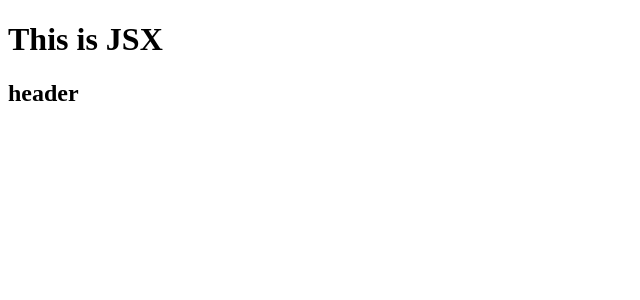
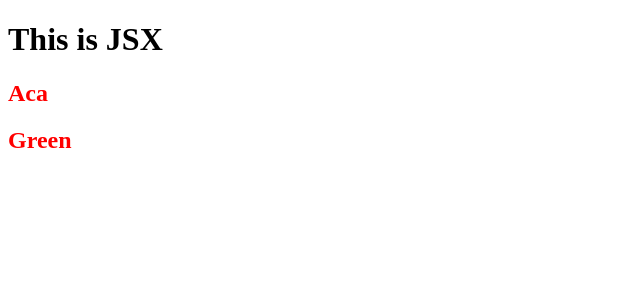
Before and after one commit to storiaca/ts-react, a React app: page / in a window 1280 px wide. Shown: the top 300 px of the page, without its empty margins (0-640 px from the left). Built offline with nearby package versions, Linux system fonts and the light colour scheme.

Commit message:
Use props in components

```diff
--- a/src/components/Header.tsx
+++ b/src/components/Header.tsx
@@ -1,11 +1,15 @@
-import React from "react";
+import * as React from "react";
 
-const Header = () => {
+const Header = (props: any) => {
   return (
     <div>
-      <h2>header</h2>
+      <h2 style={{ color: "red" }}>{props.text}</h2>
     </div>
   );
 };
 
+// function Header(props) {
+//   return <h2>{props.text}</h2>;
+// }
+
 export default Header;
--- a/src/index.tsx
+++ b/src/index.tsx
@@ -5,7 +5,8 @@ import Header from "./components/Header";
 ReactDOM.render(
   <div>
     <h1>This is JSX</h1>
-    <Header />
+    <Header text="Aca" />
+    <Header text="Green" />
   </div>,
   document.getElementById("root")
 );
--- a/tsconfig.json
+++ b/tsconfig.json
@@ -27,7 +27,7 @@
     // "isolatedModules": true,               /* Transpile each file as a separate module (similar to 'ts.transpileModule'). */
 
     /* Strict Type-Checking Options */
-    "strict": true /* Enable all strict type-checking options. */,
+    //"strict": true /* Enable all strict type-checking options. */,
     // "noImplicitAny": true,                 /* Raise error on expressions and declarations with an implied 'any' type. */
     // "strictNullChecks": true,              /* Enable strict null checks. */
     // "strictFunctionTypes": true,           /* Enable strict checking of function types. */
@@ -50,7 +50,7 @@
     // "typeRoots": [],                       /* List of folders to include type definitions from. */
     // "types": [],                           /* Type declaration files to be included in compilation. */
     // "allowSyntheticDefaultImports": true,  /* Allow default imports from modules with no default export. This does not affect code emit, just typechecking. */
-    "esModuleInterop": true /* Enables emit interoperability between CommonJS and ES Modules via creation of namespace objects for all imports. Implies 'allowSyntheticDefaultImports'. */,
+    "esModuleInterop": true /* Enables emit interoperability between CommonJS and ES Modules via creation of namespace objects for all imports. Implies 'allowSyntheticDefaultImports'. */
     // "preserveSymlinks": true,              /* Do not resolve the real path of symlinks. */
     // "allowUmdGlobalAccess": true,          /* Allow accessing UMD globals from modules. */
 
@@ -65,6 +65,6 @@
     // "emitDecoratorMetadata": true,         /* Enables experimental support for emitting type metadata for decorators. */
 
     /* Advanced Options */
-    "forceConsistentCasingInFileNames": true /* Disallow inconsistently-cased references to the same file. */
+    //"forceConsistentCasingInFileNames": true /* Disallow inconsistently-cased references to the same file. */
   }
 }
```
